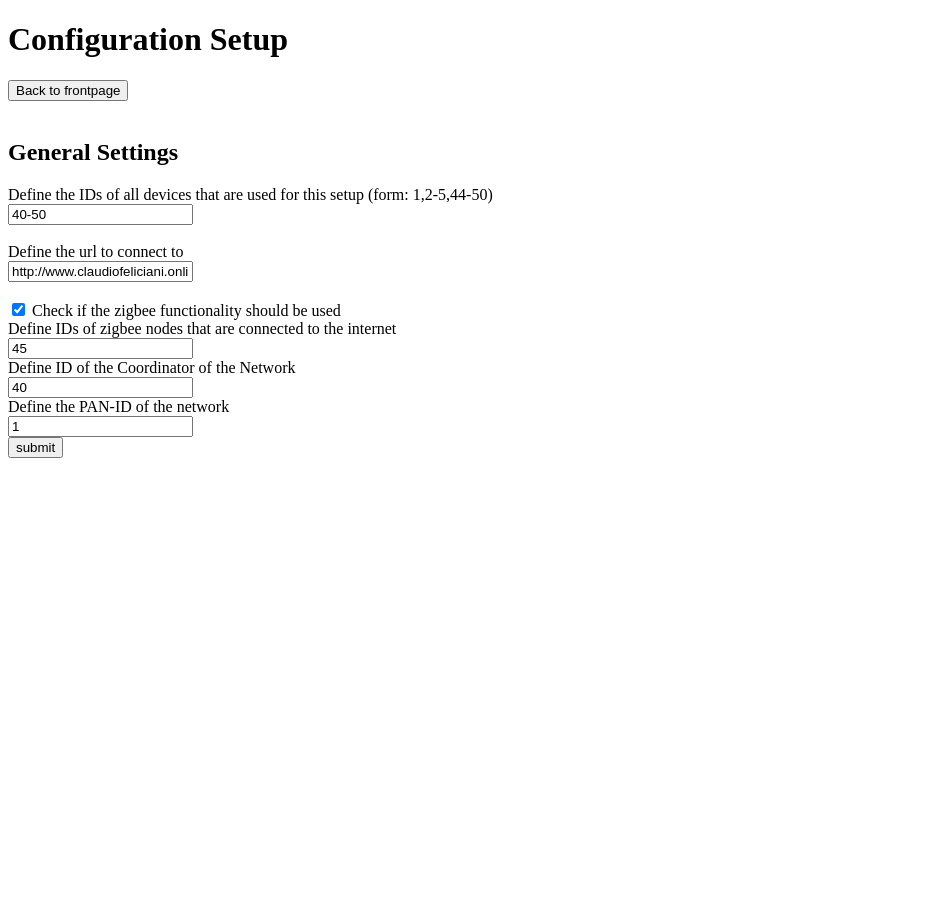
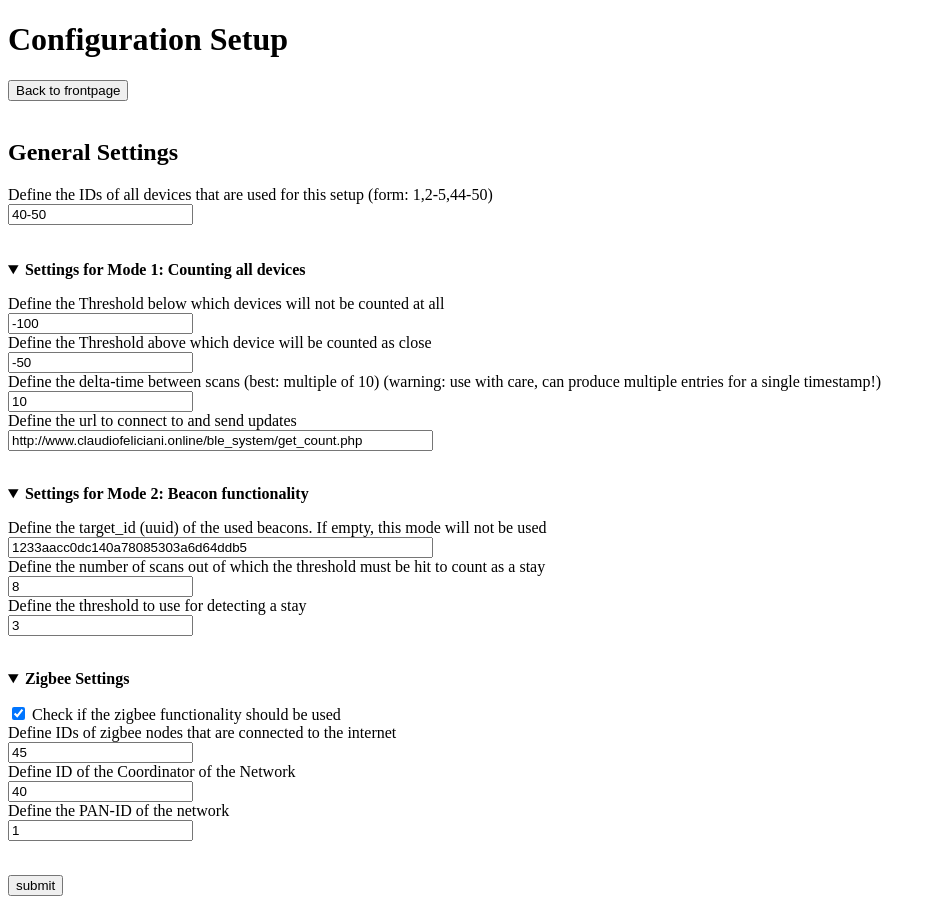
Before and after one commit to Crowd-Management-Japan/blescan-backend, a Flask app: page /setup/ in a window 1280 px wide. Shown: the whole page, without its empty margins (0-936 px from the left). Before the commit the page ends 458 px from the top, so only its background shows below. Run offline with Flask 3, Linux system fonts and the light colour scheme.

Commit message:
change settings template

```diff
--- a/app/templates/setup/settings.html
+++ b/app/templates/setup/settings.html
@@ -17,11 +17,52 @@
         <label for="ids">Define the IDs of all devices that are used for this setup (form: 1,2-5,44-50)</label><br>
         <input type="text" id="ids" name="ids" value="{{config.ids}}"><br><br>
 
+        <br>
 
-        <label>Define the url to connect to</label><br>
-        <input type="text" id="url" name="url" value="{{config.internet.url}}"><br>
+        <details open>
+            <summary>
+                <strong>Settings for Mode 1: Counting all devices</strong>
+            </summary>
+            <p>
+                <label>Define the Threshold below which devices will not be counted at all</label><br>
+                <input type="number" id="counting_rssi" name="counting_rssi" value="{{config.counting.rssi_threshold}}"><br>
+
+                <label>Define the Threshold above which device will be counted as close</label><br>
+                <input type="number" id="counting_close" value="{{config.counting.rssi_close_threshold}}"> <br>
+
+                <label>Define the delta-time between scans (best: multiple of 10) (warning: use with care, can produce multiple entries for a single timestamp!)</label> <br>
+                <input type="number" id="counting_delta" value="{{config.counting.delta}}"> <br>
+
+                <label>Define the url to connect to and send updates</label><br>
+                <input type="text" id="url" name="url" value="{{config.internet.url}}" size="50"><br>
+            </p>
+        </details>
 
         <br>
+
+        <details open>
+            <summary>
+                <strong>Settings for Mode 2: Beacon functionality</strong>
+            </summary>
+            <p>
+                <label>Define the target_id (uuid) of the used beacons. If empty, this mode will not be used</label><br>
+                <input type="text" id="beacon_target_id" value="{{config.beacon.target_id}}" size="50"><br>
+
+                <label>Define the number of scans out of which the threshold must be hit to count as a stay</label><br>
+                <input type="number" id="beacon_scans" value="{{config.beacon.scans}}"> <br>
+
+                <label>Define the threshold to use for detecting a stay</label><br>
+                <input type="number" id="beacon_threshold" value="{{config.beacon.threshold}}">
+            </p>
+        </details>
+
+        <br>
+
+        <details open>
+            <summary>
+                <strong>Zigbee Settings</strong>
+            </summary>
+            <p>
 
                 <input type="checkbox" id="use_zigbee" name="use_zigbee"
                 {% if config.zigbee.enable %}
@@ -37,6 +78,10 @@
 
                 <label>Define the PAN-ID of the network</label><br>
                 <input type="number" id="zigbee_pan" name="zigbee_pan" value="{{config.zigbee.pan}}"><br>
+                <br>
+            </p>
+        </details>
+
 
         <input type="submit" value="submit" onclick="submitForm()">
 
```
Lines whose indentation alone changed are shown as unchanged.
